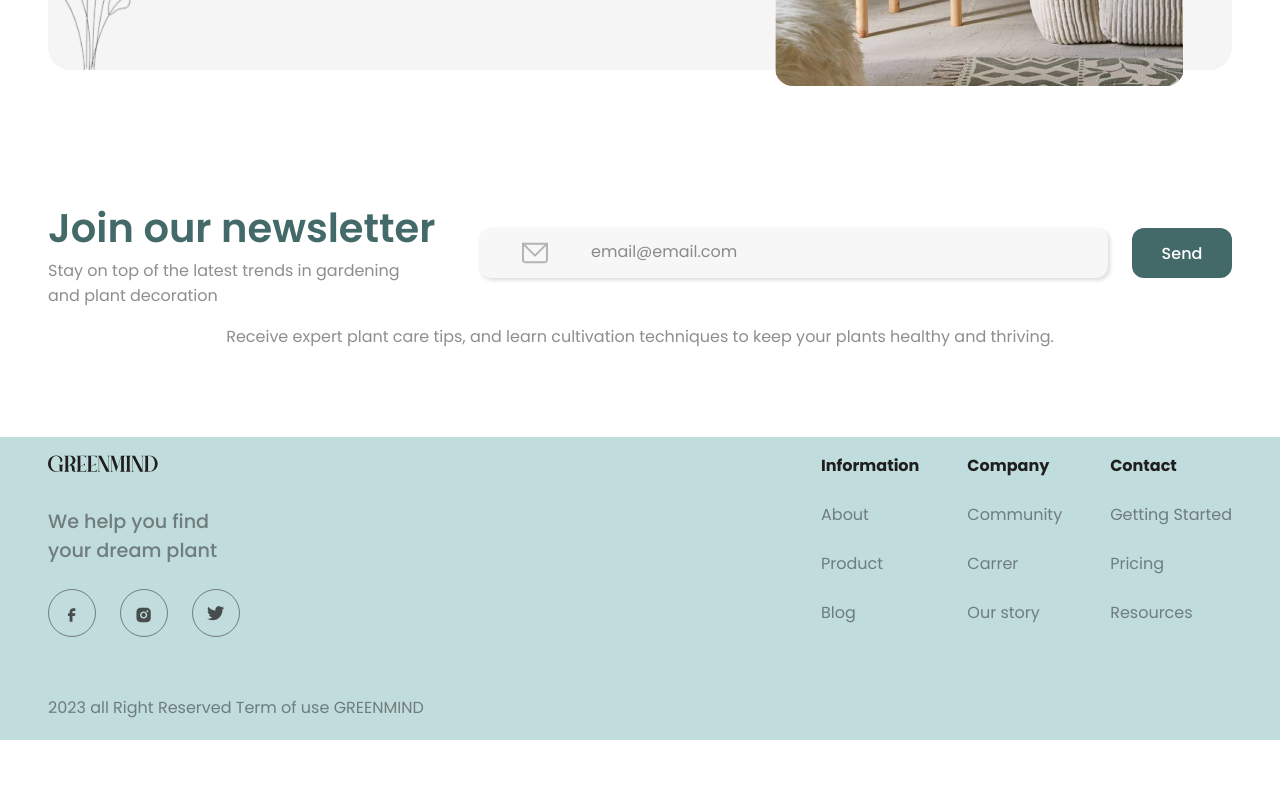
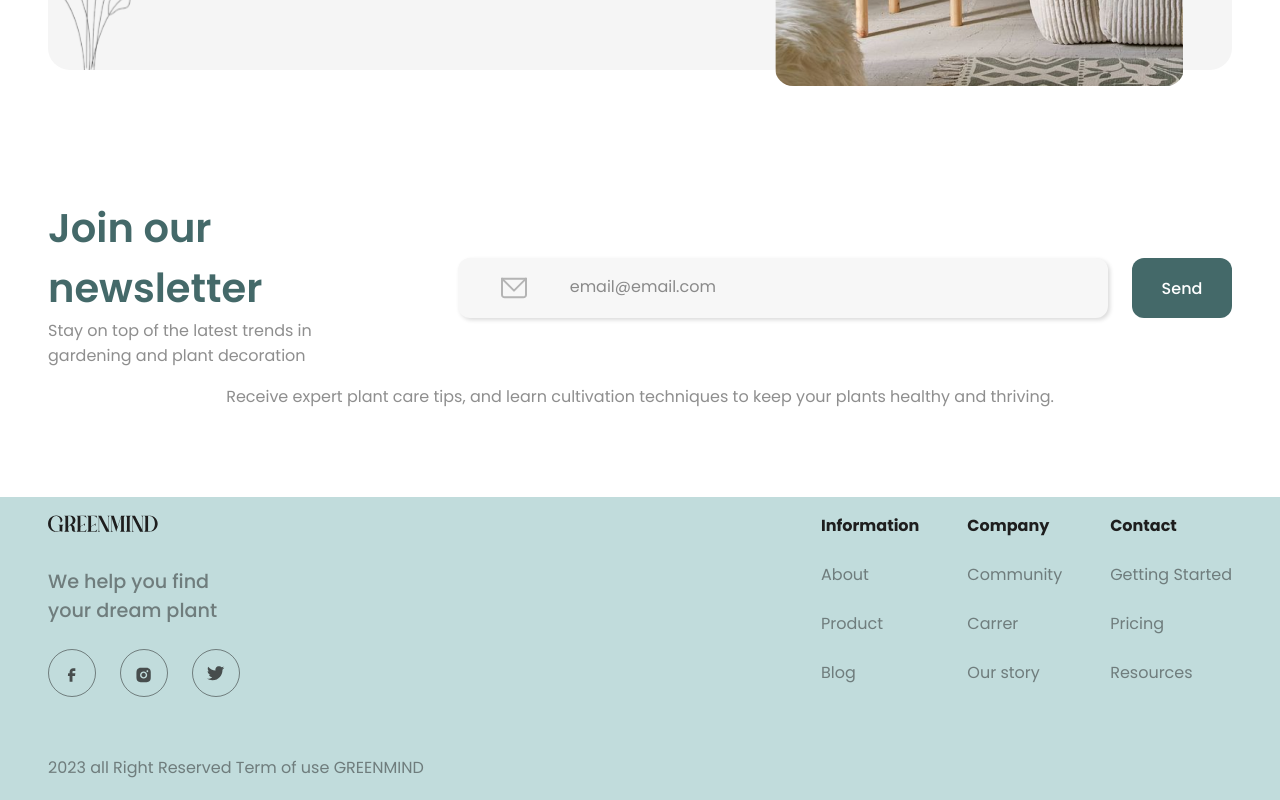
Before and after one commit to YasminHernandes/greenmind-store, a React (Vite) app: page /products in a window 1280 px wide. Shown: the part 2077-2877 px from the top of the page. Before the commit the page ends 2817 px from the top, so only its background shows below. Built offline with nearby package versions, Linux system fonts and the light colour scheme; no server answers.

Commit message:
feat: validation of newsletter input

```diff
--- a/src/components/Newsletter/index.tsx
+++ b/src/components/Newsletter/index.tsx
@@ -1,32 +1,66 @@
-import { EmailIcon } from '@/components/icons'
+import './styles.scss';
+import { EmailIcon } from '@/components/icons';
+import { useState, ChangeEvent, useRef } from 'react';
 
-import './styles.scss'
-export const Newsletter = () => {
-  const pathName = window.location.pathname.split('/').slice(-1)
+export const Newsletter: React.FC = () => {
+  const [emailSubmit, setEmailSubmit] = useState(false);
+  const [inputError, setInputError] = useState(false);
+  const inputRef = useRef<HTMLInputElement>(null);
+
+
+  const handleChange = () => {
+    const isValid = inputRef?.current?.checkValidity();
+    setInputError(!isValid);
+  };
+
+  const handleSubmit = (event: ChangeEvent<HTMLInputElement>) => {
+    event.preventDefault();
+    inputRef?.current?.checkValidity() && setEmailSubmit(true);
+    handleChange()
+  };
 
   return (
-    <>
-    <div className={`newsletter-main --${pathName}`}>
+    <div className="newsletter-main">
       <div className="newsletter">
         <div className="newsletter-wrapper default-max-width-setup">
           <div className="newsletter-content">
             <div className="newsletter-content__title">
-              <h2 className="newsletter__title">
-                Join our newsletter
-              </h2>
+              <h2 className="newsletter__title">Join our newsletter</h2>
               <span className="newsletter__text">
                 Stay on top of the latest trends in gardening and plant decoration
               </span>
             </div>
-            <div className="newsletter-content__input">
-              <div className="newsletter-input-container">
-                <label htmlFor="newsletter-email" className="sr-only">Email</label>
-                <input type="email" name="newsletter-email" id="newsletter-email" className="newsletter__input"
-                placeholder="email@email.com"/>
-                <EmailIcon className="email-icon"/>
+            { !emailSubmit ? (
+              <div className="newsletter-content__input">
+                <form>
+                  <div className="newsletter-input-container">
+                    <div className="newsletter-input">
+                      <label htmlFor="newsletter-email" className="sr-only">Email</label>
+                      <input
+                        type="email"
+                        name="newsletter-email"
+                        id="newsletter-email"
+                        className={`newsletter__input ${inputError ? 'error--active' : ''}`}
+                        placeholder="email@email.com"
+                        onBlur={() => setInputError(false)}
+                        onChange={handleChange}
+                        ref={inputRef}
+                        required
+                      />
+                      <EmailIcon className={`email-icon ${inputError ? 'error--active' : ''}`} />
+                    </div>
+                    <span className={`error ${inputError ? 'error--active' : ''}`}>
+                      Please enter a valid email address
+                    </span>
+                  </div>
+                  <button type="submit" className="newsletter__button" onClick={handleSubmit}>Send</button>
+                </form>
               </div>
-              <button type="submit" className="newsletter__button">Send</button>
-            </div>
+            ) : (
+              <span className="email-submit-message">
+                Thanks!
+              </span>
+            )}
           </div>
           <div className="newsletter-footer">
             <p className="newsletter-footer__text">
@@ -36,6 +70,5 @@ export const Newsletter = () => {
         </div>
       </div>
     </div>
-    </>
   )
 }
--- a/src/components/Newsletter/styles.scss
+++ b/src/components/Newsletter/styles.scss
@@ -56,19 +56,23 @@
 
       .newsletter-content__input {
         width: 817px;
-        height: 60px;
+
+        form {
           display: flex;
           gap: 1.5rem;
           flex: 1;
 
           .newsletter-input-container {
+            display: flex;
+            flex-direction: column;
+            flex: 1;
+
+            .newsletter-input {
               position: relative;
-          display: flex;
-          flex: 1;
 
               .newsletter__input {
                 width: 100%;
-            height: 100%;
+                height: 60px;
                 padding: 1rem 2.5rem 1rem calc(4.5rem + 40px);
                 background: #f7f7f7;
                 border: none;
@@ -83,7 +87,8 @@
                 }
 
                 &:focus-visible {
-              outline: 1px solid $color-primary-dark;
+                  border: 1px solid $color-primary-dark;
+                  outline: none;
 
                   + .email-icon {
                     svg {
@@ -97,6 +102,24 @@
                       }
                     }
                   }
+                }
+                &:valid {
+                  border: 1px solid $color-primary-dark !important;
+                  + .email-icon {
+                    svg {
+                      path {
+                        &:first-child {
+                          fill: $color-primary-dark;
+                        }
+                        &:last-child {
+                          stroke: $color-primary-dark;
+                        }
+                      }
+                    }
+                  }
+                }
+                &.error--active {
+                  border: 1px solid $color-feedback-red;
                 }
               }
               .email-icon {
@@ -115,11 +138,35 @@
                     }
                   }
                 }
+                &.error--active {
+                  svg {
+                    path {
+                      &:first-child {
+                        fill: $color-feedback-red !important;
+                      }
+                      &:last-child {
+                        stroke: $color-feedback-red !important;
+                      }
+                    }
+                  }
+                }
+              }
+            }
+            .error {
+              display: none;
+              &.error--active {
+                display: flex;
+                font-weight: 500;
+                font-size: 1rem;
+                margin-top: .5em;
+                color: $color-feedback-red;
+              }
             }
           }
 
           .newsletter__button {
             width: 130px;
+            height: 60px;
             padding: 1rem 2.75rem;
             background: $color-primary-dark;
             border: none;
@@ -146,6 +193,8 @@
               padding: .5rem;
             }
           }
+        }
+
 
         @media screen and (max-width: $breakpoint-mobile-max) {
           width: 100%;
@@ -154,6 +203,14 @@
         @media screen and (max-width: 1440px) {
           height: 50px;
         }
+      }
+
+      .email-submit-message {
+        flex: 1;
+        text-align: center;
+        font-weight: 500;
+        font-size: 2rem;
+        color: $color-primary-dark;
       }
 
       @media screen and (max-width: $breakpoint-mobile-max) {
```
Lines whose indentation alone changed are shown as unchanged.
